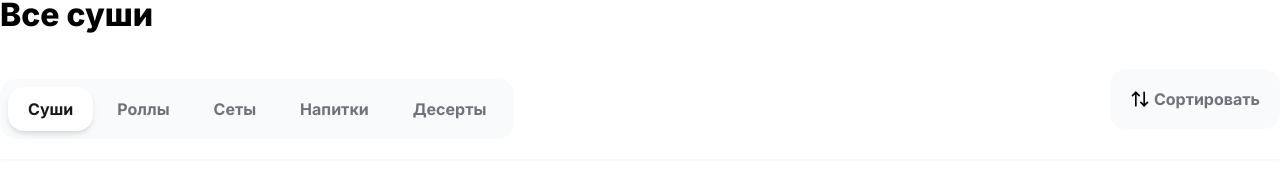
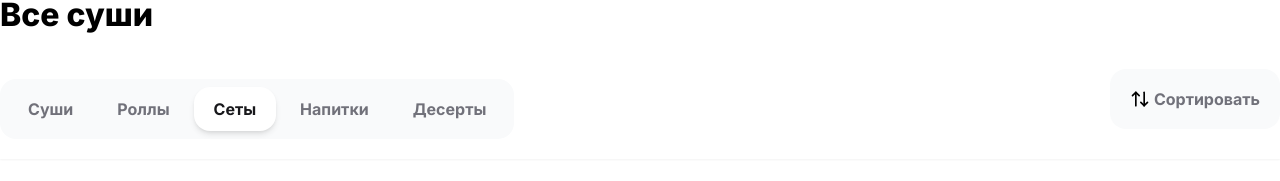
Before and after one commit to GitHubFoxy/pet-project, a Next.js app: page / in a window 1280 px wide. Shown: the part 142-323 px from the top of the page. Built offline with nearby package versions, Linux system fonts and the light colour scheme.

Commit message:
pre database

```diff
--- a/app/layout.tsx
+++ b/app/layout.tsx
@@ -16,7 +16,7 @@ export default function RootLayout({
   children: React.ReactNode;
 }>) {
   return (
-    <html lang="en">
+    <html lang="en" className="scroll-smooth">
       <body className={inter.className}>
         <Header />
         <main className="min-h-screen">{children}</main>
--- a/app/page.tsx
+++ b/app/page.tsx
@@ -21,7 +21,7 @@ export default function Home() {
           <div className="flex-1">
             <div className="flex flex-col gap-16">
               <ProductsGroup
-                categoryId={0}
+                categoryId={1}
                 products={[
                   {
                     id: 1,
@@ -93,7 +93,7 @@ export default function Home() {
                 title="Суши"
               />
               <ProductsGroup
-                categoryId={0}
+                categoryId={2}
                 products={[
                   {
                     id: 1,
@@ -165,7 +165,7 @@ export default function Home() {
                 title="Роллы"
               />
               <ProductsGroup
-                categoryId={0}
+                categoryId={3}
                 products={[
                   {
                     id: 1,
--- a/components/shared/categories.tsx
+++ b/components/shared/categories.tsx
@@ -1,4 +1,6 @@
+"use client";
 import { cn } from "@/lib/utils";
+import { useCategoryState } from "@/store/category";
 import React from "react";
 
 type Props = {
@@ -6,8 +8,15 @@ type Props = {
 };
 
 export const Categories: React.FC<Props> = ({ className }) => {
-  const categories = ["Суши", "Роллы", "Сеты", "Напитки", "Десерты"];
-  const activeIdx = 0;
+  const categories = [
+    { id: 1, title: "Суши" },
+    { id: 2, title: "Роллы" },
+    { id: 3, title: "Сеты" },
+    { id: 4, title: "Напитки" },
+    { id: 5, title: "Десерты" },
+  ];
+
+  const categoryActiveId = useCategoryState((state) => state.activeId);
 
   return (
     <div className="flex items-center justify-between">
@@ -17,18 +26,18 @@ export const Categories: React.FC<Props> = ({ className }) => {
           className,
         )}
       >
-        {categories.map((category, idx) => {
+        {categories.map(({ title, id }, idx) => {
           return (
             <a
-              href={"#" + category}
+              href={`#${title}`}
               key={idx}
               className={cn(
                 "flex h-11 items-center rounded-2xl px-5 font-bold text-zinc-500 transition hover:text-zinc-800",
-                activeIdx === idx &&
+                categoryActiveId === id &&
                   "shadow-grey/30 bg-white text-zinc-900 shadow-md",
               )}
             >
-              <button>{category}</button>
+              <button>{title}</button>
             </a>
           );
         })}
--- a/components/shared/products-group.tsx
+++ b/components/shared/products-group.tsx
@@ -1,7 +1,10 @@
+"use client";
 import React from "react";
 import ProductCard from "./ProductCard";
 import { Title } from "./title";
 import { cn } from "@/lib/utils";
+import { useIntersection } from "react-use";
+import { useCategoryState } from "@/store/category";
 
 type Props = {
   title: string;
@@ -18,8 +21,19 @@ const ProductsGroup: React.FC<Props> = ({
   listClassName,
   title,
 }) => {
+  const setActiveCategoryId = useCategoryState((state) => state.setActiveId);
+  const intersectionRef = React.useRef(null);
+  const intersection = useIntersection(intersectionRef, {
+    threshold: 0.5,
+  });
+
+  React.useEffect(() => {
+    if (intersection?.isIntersecting) {
+      setActiveCategoryId(categoryId);
+    }
+  }, [intersection?.isIntersecting]);
   return (
-    <div className={className}>
+    <div className={className} id={title} ref={intersectionRef}>
       <Title text={title} size="lg" className="mb-5 font-extrabold" />
       <div className={cn("grid grid-cols-3 gap-[50px]")}>
         {products
--- a/package.json
+++ b/package.json
@@ -22,10 +22,12 @@
     "prettier-plugin-tailwindcss": "^0.6.5",
     "react": "^18",
     "react-dom": "^18",
+    "react-use": "^17.5.1",
     "tailwind-merge": "^2.4.0",
     "tailwind-scrollbar": "^3.1.0",
     "tailwindcss-animate": "^1.0.7",
-    "vaul": "^0.9.1"
+    "vaul": "^0.9.1",
+    "zustand": "^4.5.5"
   },
   "devDependencies": {
     "@types/node": "^20",
--- /dev/null
+++ b/store/category.ts
@@ -0,0 +1,11 @@
+import { create } from "zustand";
+
+type State = {
+  activeId: number;
+  setActiveId: (activeId: number) => void;
+};
+
+export const useCategoryState = create<State>()((set) => ({
+  activeId: 1,
+  setActiveId: (activeId: number) => set({ activeId }),
+}));
```
Also changed, not shown: 1 other file (tests, documents, lock files or other folders).
